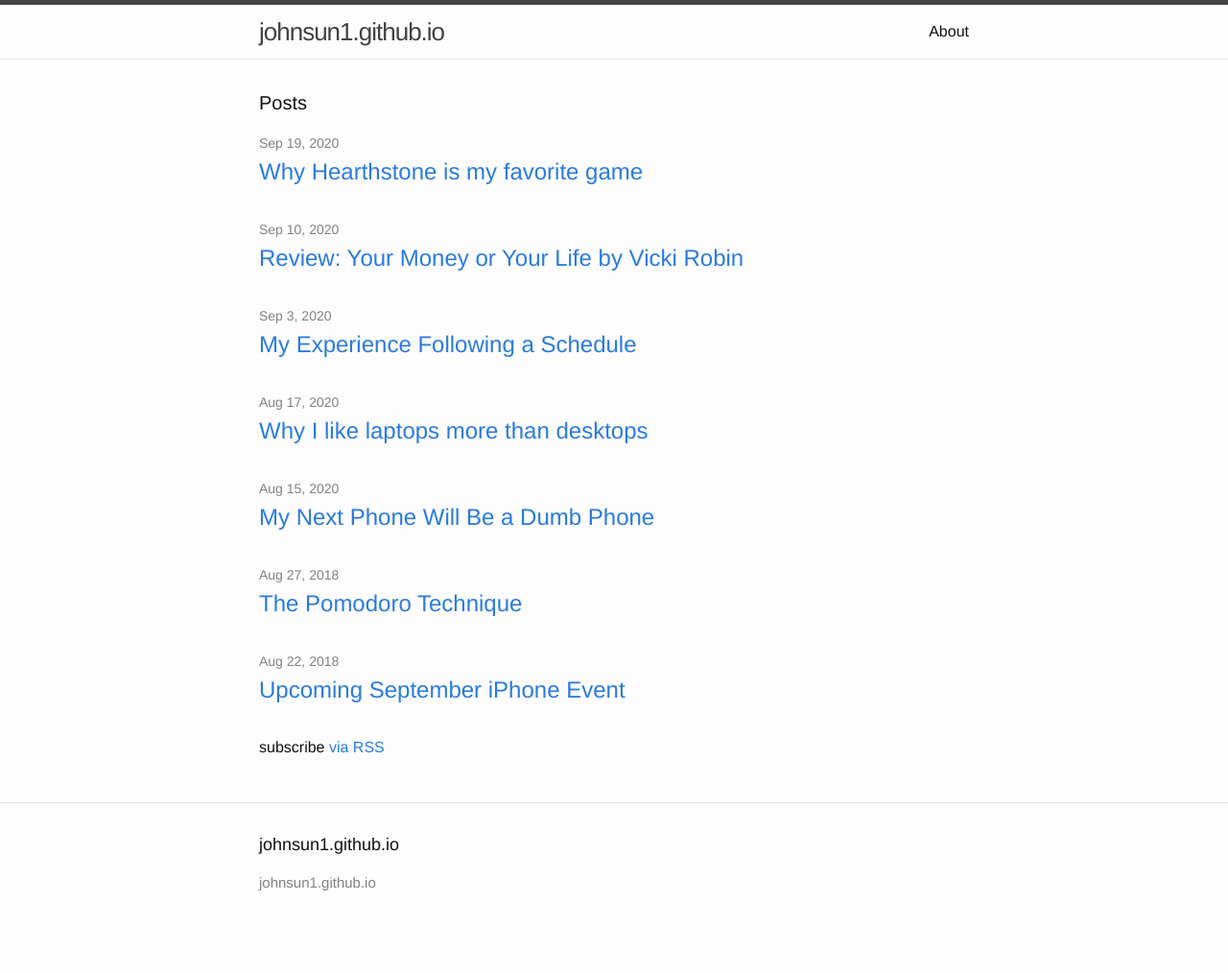
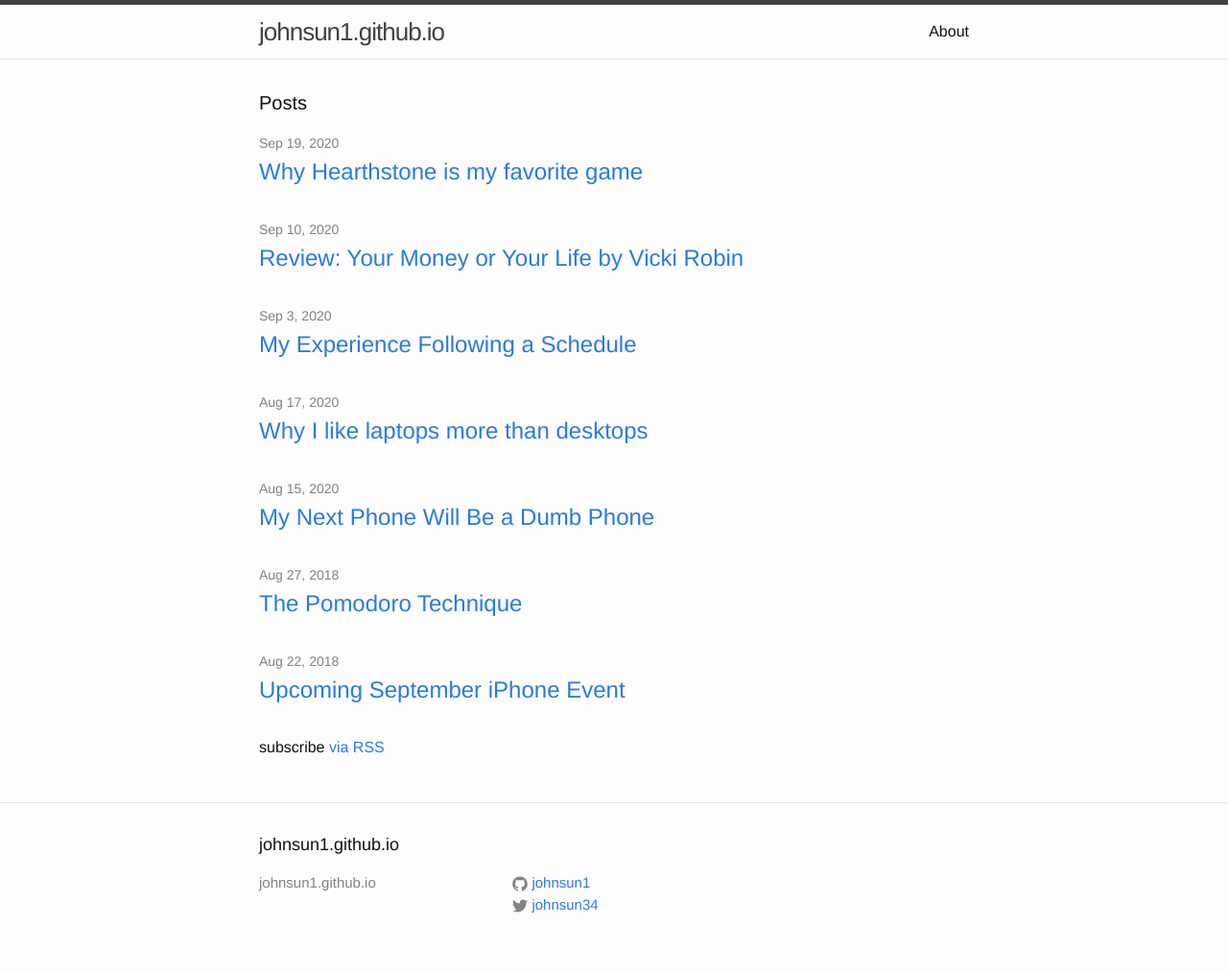
Before and after one commit to johnsun1/johnsun1.github.io, a Jekyll site: the page built from index.html, in a window 1280 px wide. Shown: the whole page at 96% size. Built offline with Jekyll 4.4.1, drawn with Linux system fonts in a browser that asks for light colours; before the commit the page ends 992 px from its top, so only the background shows below that.

Commit message:
Update _config.yml

```diff
--- a/_config.yml
+++ b/_config.yml
@@ -12,8 +12,8 @@
 
 baseurl: "" # the subpath of your site, e.g. /blog
 url: "https://johnsun1.github.io/" # the base hostname & protocol for your site
-twitter_username:
-github_username:
+twitter_username: johnsun34
+github_username:  johnsun1
 
 # Build settings
 markdown: kramdown
```
